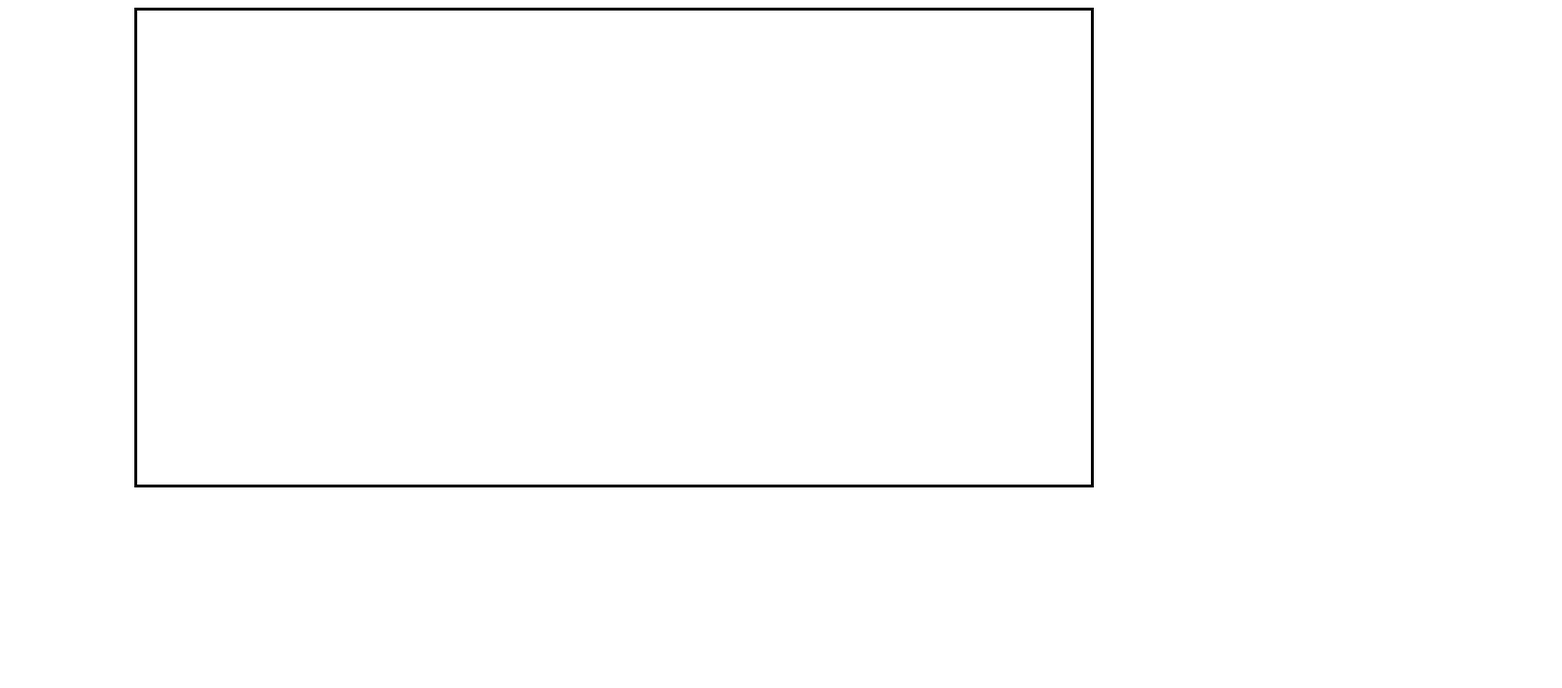
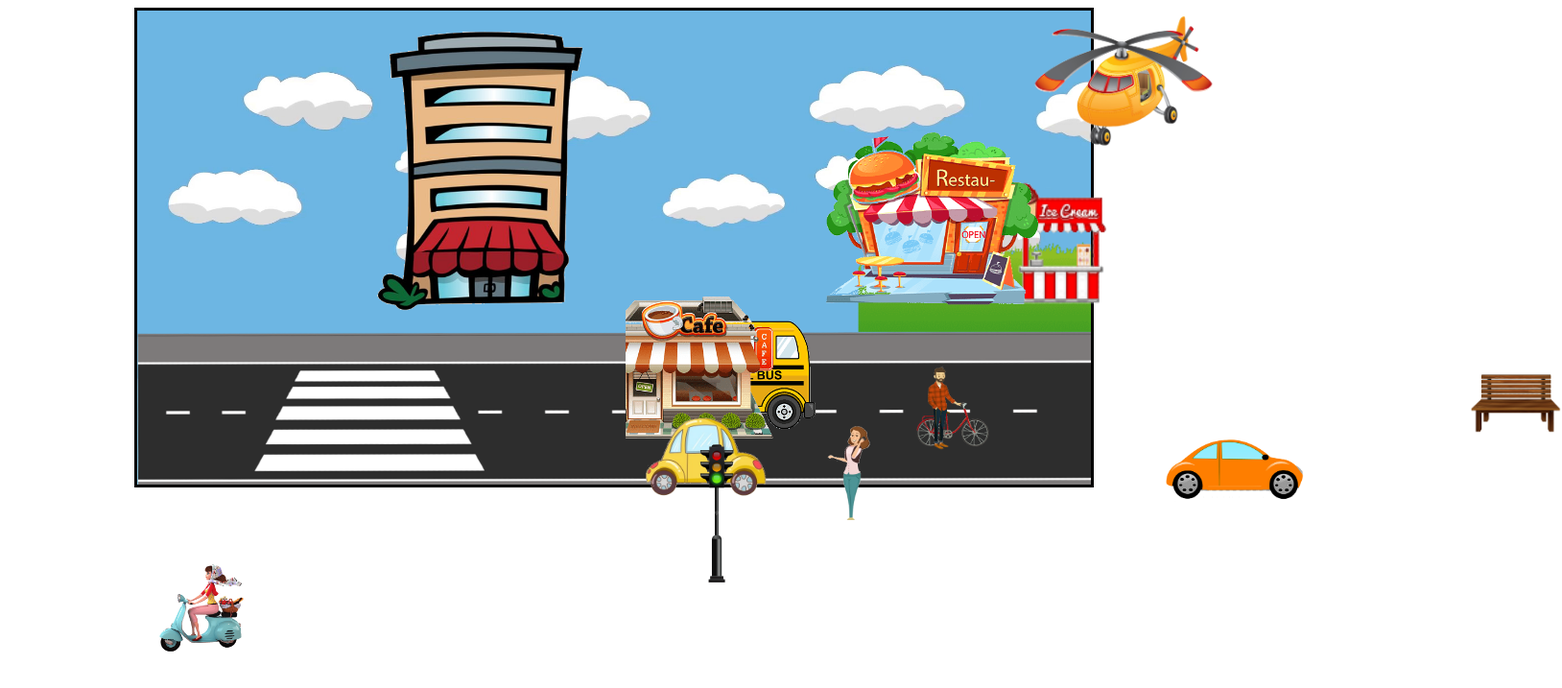
Before and after one commit to strandlie/Spillprosjekt, a plain HTML site: page index.html in a window 1280 px wide. Shown: the part 317-1034 px from the top of the page at 96% size, 1628 px wide, since content can reach past the window. Before the commit the page ends 836 px from the top, so only its background shows below. Drawn offline with Linux system fonts and the light colour scheme; files whose address does not match are found by name.

Commit message:
endret filnavn på bilder

```diff
--- a/index.css
+++ b/index.css
@@ -46,7 +46,7 @@ html {
     }
 
   .game {
-    background: url("spillbakgrunn.png") no-repeat;
+    background: url("img/spillbakgrunn.png") no-repeat;
     background-size: 1000px 500px;
     width:1000px;
     height:500px;
--- a/index.html
+++ b/index.html
@@ -78,20 +78,20 @@
     </div>
 
     <div style="">
-    <img src="icecream.png" alt="" id="icecream" media="(max-width: 80%)">
-    <img src="helicopter.png" alt="" id="helicopter">
-    <img src="bus.png" alt="" id="bus">
-    <img src="restaurant.png" alt="" id="restaurant">
-    <img src="hotel2.png" alt="" id="hotel">
-    <img src="hostpital.png" alt="" id="hostpital">
-    <img src="cafe3.png" alt="" id="cafe">
-    <img src="car.png" alt="" id="car">
-    <img src="woman.png" alt="" id="woman">
-    <img src="biking.png" alt="" id="bike">
-    <img src="bench.png" alt="" id="bench">
-    <img src="trafficlight.png" alt="" id="trafficlight">
-    <img src="orangecar.png" alt="" id="orangecar">
-    <img src="bike.png" alt="" id="scooter">
+    <img src="img/icecream.png" alt="" id="icecream" media="(max-width: 80%)">
+    <img src="img/helicopter.png" alt="" id="helicopter">
+    <img src="img/bus.png" alt="" id="bus">
+    <img src="img/restaurant.png" alt="" id="restaurant">
+    <img src="img/hotel2.png" alt="" id="hotel">
+    <img src="img/hostpital.png" alt="" id="hostpital">
+    <img src="img/cafe3.png" alt="" id="cafe">
+    <img src="img/car.png" alt="" id="car">
+    <img src="img/woman.png" alt="" id="woman">
+    <img src="img/biking.png" alt="" id="bike">
+    <img src="img/bench.png" alt="" id="bench">
+    <img src="img/trafficlight.png" alt="" id="trafficlight">
+    <img src="img/orangecar.png" alt="" id="orangecar">
+    <img src="img/bike.png" alt="" id="scooter">
   </div>
 </div>
 
```
